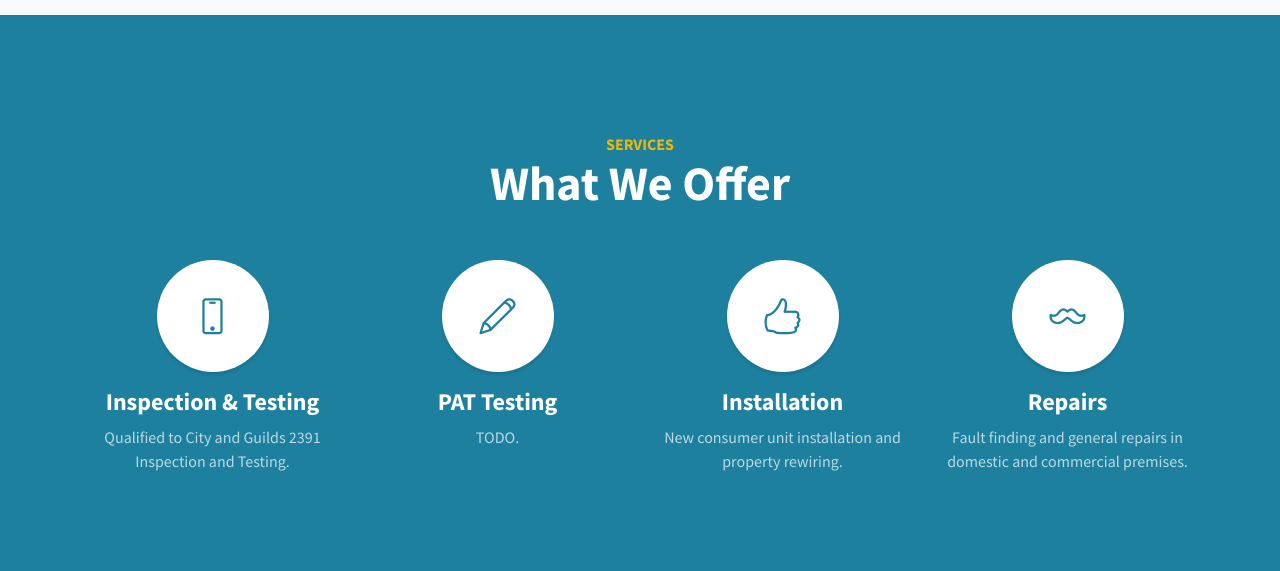
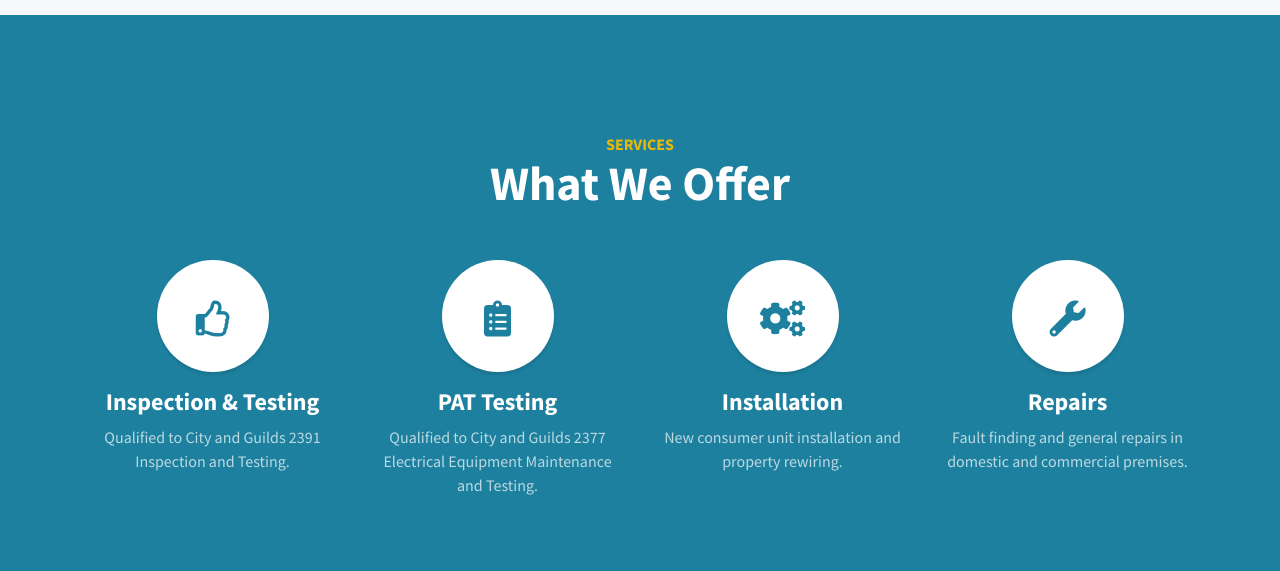
Before and after one commit to ehelectrical/ehelectrical.github.io, a plain HTML site: page index.html in a window 1280 px wide. Shown: the part 1215-1786 px from the top of the page. Drawn offline with nearby package versions, Linux system fonts and the light colour scheme.

Commit message:
a few more changes

```diff
--- a/index.html
+++ b/index.html
@@ -17,7 +17,7 @@
     <!-- Custom Fonts -->
     <link href="https://fonts.googleapis.com/css?family=Source+Sans+Pro:300,400,700,300italic,400italic,700italic" rel="stylesheet" type="text/css">
     <link rel="stylesheet" href="https://use.fontawesome.com/releases/v5.0.8/css/solid.css" integrity="sha384-v2Tw72dyUXeU3y4aM2Y0tBJQkGfplr39mxZqlTBDUZAb9BGoC40+rdFCG0m10lXk" crossorigin="anonymous">
-    <link rel="stylesheet" href="https://use.fontawesome.com/releases/v5.0.8/css/fontawesome.css" integrity="sha384-q3jl8XQu1OpdLgGFvNRnPdj5VIlCvgsDQTQB6owSOHWlAurxul7f+JpUOVdAiJ5P" crossorigin="anonymous">
+    <link rel="stylesheet" href="https://use.fontawesome.com/releases/v5.0.9/css/all.css" integrity="sha384-5SOiIsAziJl6AWe0HWRKTXlfcSHKmYV4RBF18PPJ173Kzn7jzMyFuTtk8JA7QQG1" crossorigin="anonymous">
     <link rel="stylesheet" href="https://cdnjs.cloudflare.com/ajax/libs/simple-line-icons/2.4.1/css/simple-line-icons.min.css">
 
     <!-- Custom CSS -->
@@ -83,7 +83,7 @@
         <div class="row">
           <div class="col-lg-3 col-md-6 mb-5 mb-lg-0">
             <span class="service-icon rounded-circle mx-auto mb-3">
-              <i class="icon-screen-smartphone"></i>
+              <i class="far fa-thumbs-up"></i>
             </span>
             <h4>
               <strong>Inspection &amp; Testing</strong>
@@ -92,16 +92,16 @@
           </div>
           <div class="col-lg-3 col-md-6 mb-5 mb-lg-0">
             <span class="service-icon rounded-circle mx-auto mb-3">
-              <i class="icon-pencil"></i>
+              <i class="fas fa-clipboard-list"></i>
             </span>
             <h4>
               <strong>PAT Testing</strong>
             </h4>
-            <p class="text-faded mb-0">TODO.</p>
+            <p class="text-faded mb-0">Qualified to City and Guilds 2377 Electrical Equipment Maintenance and Testing.</p>
           </div>
           <div class="col-lg-3 col-md-6 mb-5 mb-md-0">
             <span class="service-icon rounded-circle mx-auto mb-3">
-              <i class="icon-like"></i>
+              <i class="fas fa-cogs"></i>
             </span>
             <h4>
               <strong>Installation</strong>
@@ -110,7 +110,7 @@
           </div>
           <div class="col-lg-3 col-md-6">
             <span class="service-icon rounded-circle mx-auto mb-3">
-              <i class="icon-mustache"></i>
+              <i class="fas fa-wrench"></i>
             </span>
             <h4>
               <strong>Repairs</strong>
```
